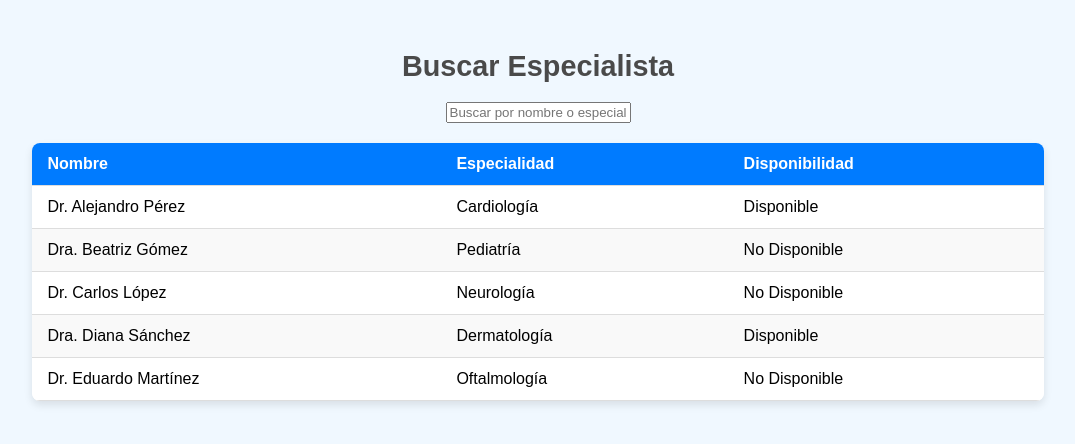
After one commit to RicardoCharris14/Ingenieria_Software, a Flask app: page /buscar-especialista in a window 1280 px wide. The commit adds this page. Shown: the top 444 px of the page, without its empty margins (102-1177 px from the left). Run offline with Flask 3, Linux system fonts and the light colour scheme.

Commit message:
feat: Se agregaron tablas para ordenar y ver a los especialistas para buscarlos por su nombre o especialidad

```diff
--- a/main.py
+++ b/main.py
@@ -21,6 +21,15 @@ def doctor():
 def administrativo():
     return render_template('administrativo.html')
 
+@app.route('/buscar-especialista')
+def buscar_especialista():
+    # Lógica para buscar especialista
+    return render_template('buscar_especialista.html')
+
+@app.route('/consultar-especialistas')
+def consultar_especialistas():
+    # Lógica para consultar especialistas disponibles
+    return render_template('consultar_especialistas.html')
 
 @app.route("/user/<name>")
 def user_account(name):
--- a/static/styles.css
+++ b/static/styles.css
@@ -67,7 +67,8 @@ button:hover {
   width: 100%;
 }
 
-#horarios th, #horarios td {
+#horarios th,
+#horarios td {
   border: 1px solid #ddd;
   padding: 8px;
   text-align: left;
@@ -104,5 +105,66 @@ button:hover {
   background-color: transparent;
   font-size: 20px;
   cursor: pointer;
+}
 
+/* Tabla de Especialistas */
+#tablaEspecialistas {
+  width: 80%;
+  margin: 20px auto;
+  border-collapse: collapse;
+  background-color: #ffffff;
+  box-shadow: 0 4px 8px rgba(0, 0, 0, 0.1);
+  overflow: hidden;
+  border-radius: 8px;
 }
+
+#tablaEspecialistas th,
+#tablaEspecialistas td {
+  padding: 12px 15px;
+  text-align: left;
+  border-bottom: 1px solid #dddddd;
+}
+
+/* Estilos para el encabezado de la tabla */
+#tablaEspecialistas th {
+  background-color: #007bff;
+  color: #ffffff;
+  font-weight: bold;
+  cursor: pointer;
+  transition: background-color 0.3s;
+}
+
+#tablaEspecialistas th:hover {
+  background-color: #0056b3;
+}
+
+/* Estilos para las filas de la tabla */
+#tablaEspecialistas tr:nth-child(even) {
+  background-color: #f9f9f9;
+}
+
+#tablaEspecialistas tr:nth-child(odd) {
+  background-color: #ffffff;
+}
+
+#tablaEspecialistas tr:hover {
+  background-color: #e2e2e2;
+}
+
+/* Encabezado de sección */
+h1 {
+  color: #4a4a4a;
+  font-size: 1.8em;
+  margin-top: 20px;
+}
+
+/* Adaptación para pantallas pequeñas */
+@media (max-width: 768px) {
+  #tablaEspecialistas {
+    width: 100%;
+  }
+
+  h1 {
+    font-size: 1.5em;
+  }
+}
--- /dev/null
+++ b/templates/buscar_especialista.html
@@ -0,0 +1,94 @@
+<!DOCTYPE html>
+<html lang="es">
+<head>
+    <link rel="stylesheet" href="{{ url_for('static', filename='styles.css') }}">
+    <meta charset="UTF-8">
+    <meta name="viewport" content="width=device-width, initial-scale=1.0">
+    <title>Buscar Especialista</title>
+</head>
+<body>
+    <h1>Buscar Especialista</h1>
+    <input type="text" id="buscador" placeholder="Buscar por nombre o especialidad..." onkeyup="filtrarDoctores()">
+
+    <table id="tablaEspecialistas">
+        <thead>
+            <tr>
+                <th onclick="ordenarTabla(0, 'nombre')">Nombre</th>
+                <th onclick="ordenarTabla(1, 'especialidad')">Especialidad</th>
+                <th onclick="ordenarTabla(2, 'disponibilidad')">Disponibilidad</th>
+            </tr>
+        </thead>
+        <tbody>
+            <!-- Filas de ejemplo -->
+            <tr>
+                <td>Dr. Alejandro Pérez</td>
+                <td>Cardiología</td>
+                <td>Disponible</td>
+            </tr>
+            <tr>
+                <td>Dra. Beatriz Gómez</td>
+                <td>Pediatría</td>
+                <td>No Disponible</td>
+            </tr>
+            <tr>
+                <td>Dr. Carlos López</td>
+                <td>Neurología</td>
+                <td>No Disponible</td>
+            </tr>
+            <tr>
+                <td>Dra. Diana Sánchez</td>
+                <td>Dermatología</td>
+                <td>Disponible</td>
+            </tr>
+            <tr>
+                <td>Dr. Eduardo Martínez</td>
+                <td>Oftalmología</td>
+                <td>No Disponible</td>
+            </tr>
+        </tbody>
+    </table>
+
+    <script>
+        let ordenAscendente = true;
+
+        function ordenarTabla(columna, tipo) {
+            const tabla = document.getElementById("tablaEspecialistas");
+            const filas = Array.from(tabla.rows).slice(1); // Excluye la cabecera
+            filas.sort((a, b) => {
+                let valorA = a.cells[columna].innerText.toLowerCase();
+                let valorB = b.cells[columna].innerText.toLowerCase();
+
+                if (tipo === 'disponibilidad') {
+                    const estadoOrden = { "disponible": 1, "no disponible": 2 };
+                    valorA = estadoOrden[valorA];
+                    valorB = estadoOrden[valorB];
+                }
+
+                if (valorA < valorB) return ordenAscendente ? -1 : 1;
+                if (valorA > valorB) return ordenAscendente ? 1 : -1;
+                return 0;
+            });
+
+            ordenAscendente = !ordenAscendente; // Cambia el orden para la próxima vez
+            filas.forEach(fila => tabla.tBodies[0].appendChild(fila)); // Actualiza la tabla
+        }
+
+        function filtrarDoctores() {
+            const buscador = document.getElementById("buscador").value.toLowerCase();
+            const filas = document.querySelectorAll("#tablaEspecialistas tbody tr");
+
+            filas.forEach(fila => {
+                const nombreDoctor = fila.cells[0].innerText.toLowerCase();
+                const especialidadDoctor = fila.cells[1].innerText.toLowerCase();
+
+                // Mostrar u ocultar la fila si coincide el nombre o la especialidad
+                if (nombreDoctor.includes(buscador) || especialidadDoctor.includes(buscador)) {
+                    fila.style.display = "";
+                } else {
+                    fila.style.display = "none";
+                }
+            });
+        }
+    </script>
+</body>
+</html>
--- a/templates/index.html
+++ b/templates/index.html
@@ -9,6 +9,7 @@
 <body>
     <div class="menu">
         <h1>Selecciona una opción</h1>
+        <h2>¿Es usted un?</h2>
             <div class="botones">
                 <button onclick="location.href='{{ url_for('paciente') }}'">Paciente</button>
                 <button onclick="location.href='{{ url_for('doctor') }}'">Doctor</button>
```
Also changed, not shown: templates/consultar_especialistas.html (added, +97 -0 lines), templates/paciente.html (+4 -30 lines).
